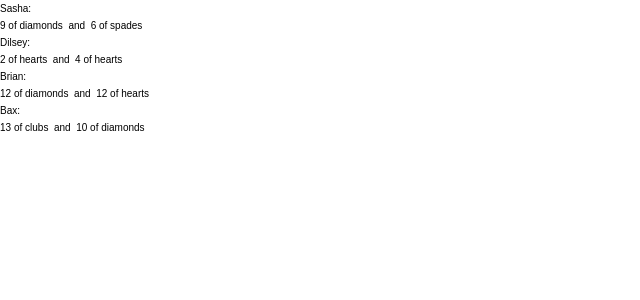
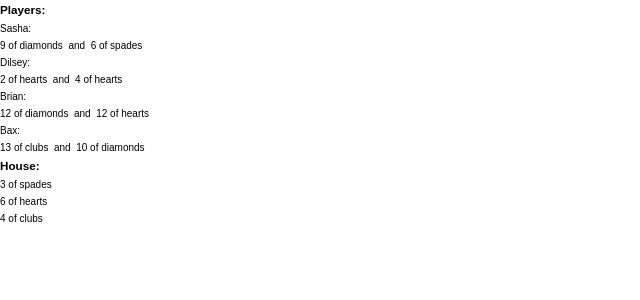
Before and after one commit to SashaPatsel/hold-em, a React (Create React App) app: page / in a window 1280 px wide. Shown: the top 300 px of the page, without its empty margins (0-640 px from the left). Built offline with nearby package versions, Linux system fonts and the light colour scheme.

Commit message:
finish start of game... all cards dealt

```diff
--- a/src/features/Game.js
+++ b/src/features/Game.js
@@ -6,14 +6,25 @@ class Game extends Component {
   state = {
     totalStakes: 0,
     currRound: "",
-    players: []
+    players: [],
+    keyCount: 1
   }
 
   componentDidMount() {
     // Add the players to the game
+    this.state.keyCount++
+
+    // SET STATE NOT WORKING?!!?!
+    this.setState({
+      keyCount: this.state.keyCount+1
+    })
+
+    console.log("Game",this.state)
     this.newPlayer()
     this.newRound()
+
   }
+
 
   newPlayer() {
     this.state.players.push( <Player name="Sasha" wealth={10} hand={[]}
@@ -26,7 +37,9 @@ class Game extends Component {
     dealer= {false}
     smallBlind= {false}
     bigBlind= {false}
+    key={this.state.keyCount}
     />)
+    this.state.keyCount++
 
     this.state.players.push( <Player name="Dilsey" wealth={10} hand={[]}
     currBet= {0}
@@ -38,7 +51,9 @@ class Game extends Component {
     dealer= {false}
     smallBlind= {false}
     bigBlind= {false}
+    key={this.state.keyCount}
     />)
+    this.state.keyCount++
 
     this.state.players.push( <Player name="Brian" wealth={10} hand={[]}
     currBet= {0}
@@ -50,8 +65,9 @@ class Game extends Component {
     dealer= {false}
     smallBlind= {false}
     bigBlind= {false}
+      key={this.state.keyCount}
     />)
-
+    this.state.keyCount++
     this.state.players.push( <Player name="Bax" wealth={10} hand={[]}
     currBet= {0}
     inPot= {0}
@@ -62,9 +78,11 @@ class Game extends Component {
     dealer= {false}
     smallBlind= {false}
     bigBlind= {false}
+    key={this.state.keyCount}
     />)
-    console.log(this.state.players[0])
+    this.state.keyCount++
   }
+
 
   newRound() {
     this.setState({
--- a/src/features/Player.js
+++ b/src/features/Player.js
@@ -35,7 +35,7 @@ class Player extends Component {
 
 
   render() {
-    console.log("playa", this.state.hand)
+
     return (
       <div>
         {this.state.name}:
--- a/src/features/Round.js
+++ b/src/features/Round.js
@@ -14,7 +14,9 @@ class Round extends Component {
 
 
   componentDidMount() {
+
     this.startRound()
+    console.log("Round",this.state)
   }
 
 
@@ -35,7 +37,6 @@ class Round extends Component {
   dealCard() {
     for (var i = 0 ; i < this.state.players.length ; i ++) {
       this.state.players[i].props.hand.push(this.state.deck.pop())
-      console.log(this.state.players[i].props.hand)
     }
   }
 
@@ -80,7 +81,11 @@ class Round extends Component {
   render () {
     return (
       <div>
+        <h3>Players:</h3>
         {this.state.players.map(player => player)}
+
+        <h3>House:</h3>
+        {this.state.houseCards.map(c =>  <p> {c.number} of {c.suit} </p> )}
       </div>
     )
   }
```
